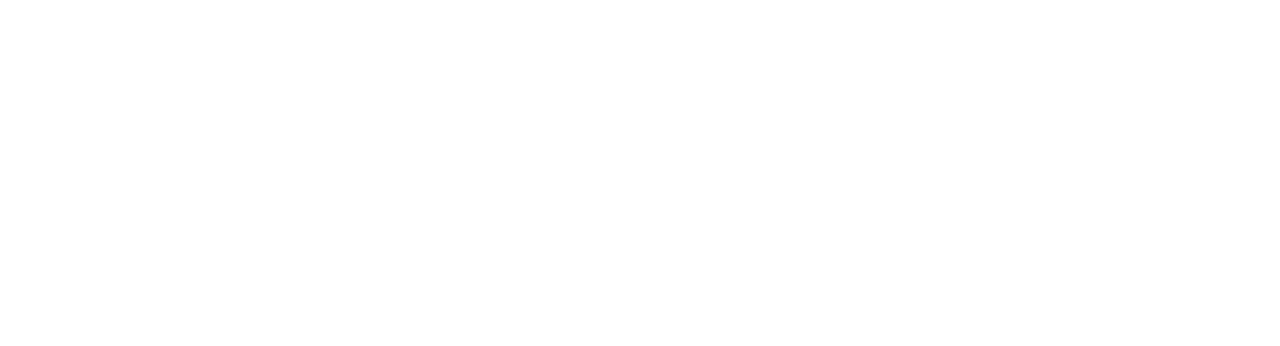
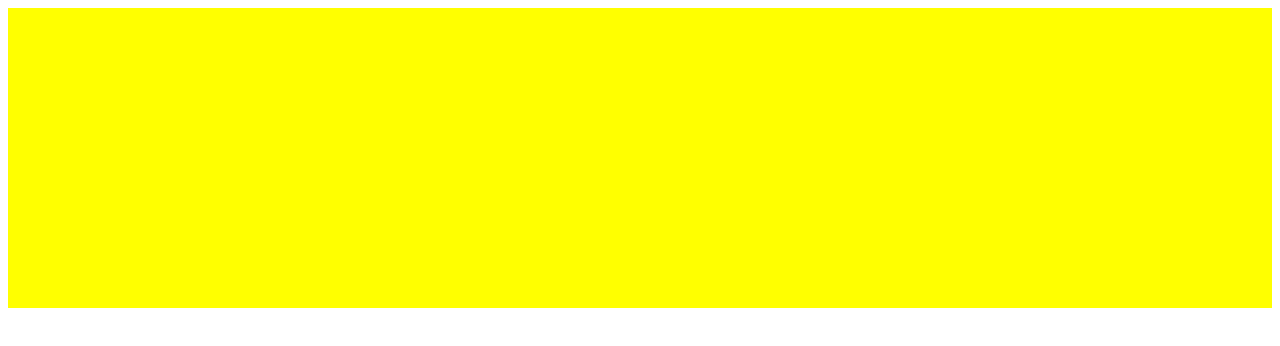
Before and after one commit to GIDr1kSsss/test1, a plain HTML site: page layout.html in a window 1280 px wide. Drawn offline with Linux system fonts and the light colour scheme.

Commit message:
Fix HTML formatting and correct style syntax

```diff
--- a/layout.html
+++ b/layout.html
@@ -7,7 +7,7 @@
     <style>
         header{background-color:yellow;
             width:100%;
-            height;300px;
+            height:300px;
     </style>
 </head>
 <body>
```
